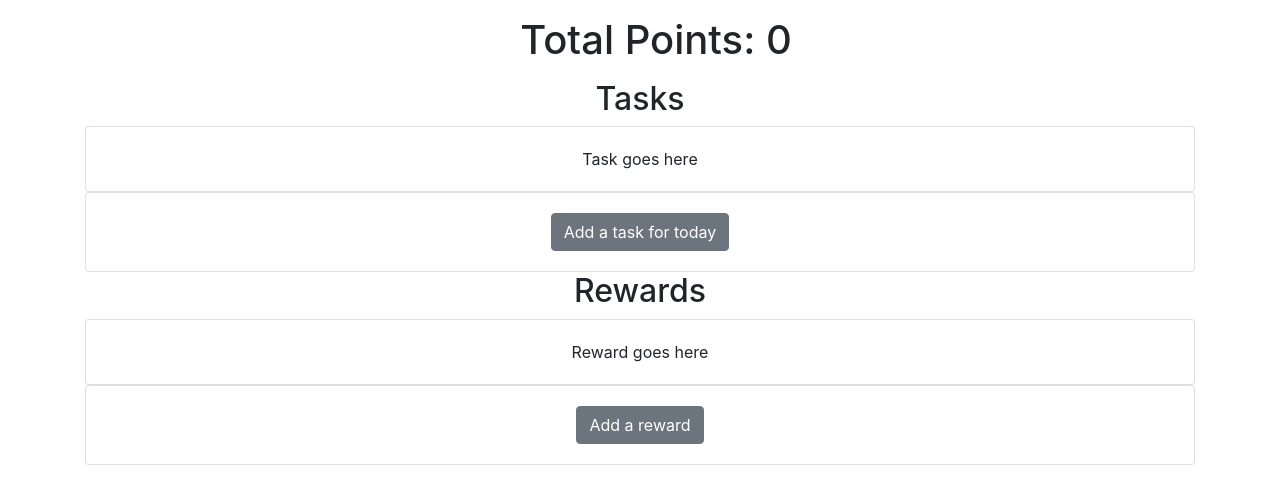
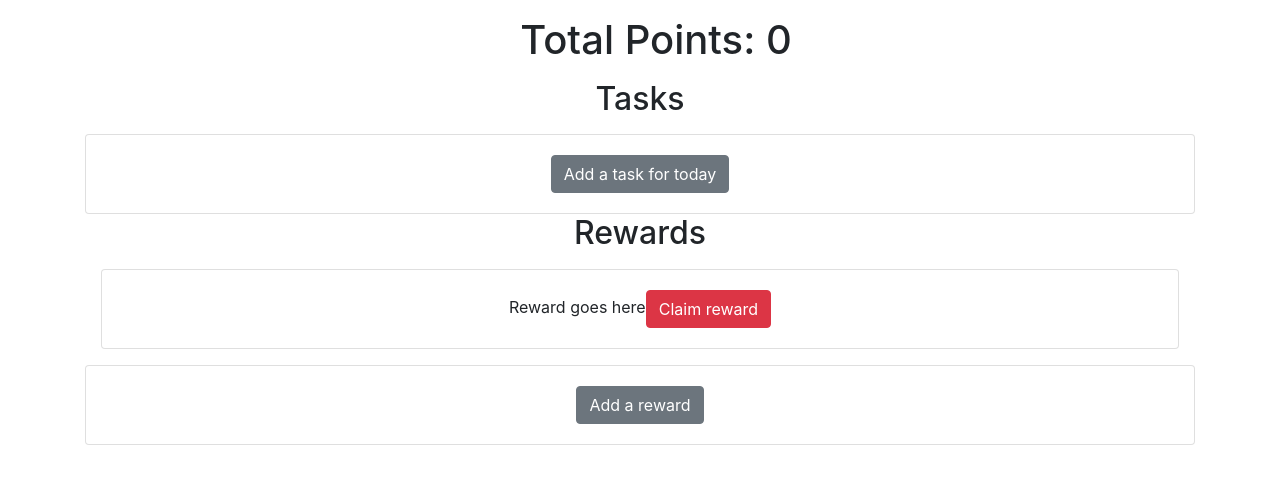
Before and after one commit to jeffkillinger/task-reward, a React (Create React App) app: page / in a window 1280 px wide. Shown: the top 504 px of the page. Built offline with nearby package versions, Linux system fonts and the light colour scheme.

Commit message:
first addition of state

```diff
--- a/src/App.css
+++ b/src/App.css
@@ -16,3 +16,8 @@
 .App-link {
   color: #61dafb;
 }
+
+
+.container {
+  max-width: 50%;
+}
--- a/src/components/Reward.js
+++ b/src/components/Reward.js
@@ -6,6 +6,9 @@ class Reward extends Component {
       <div className="card">
         <div className="card-body">
           Reward goes here
+          <button className="btn btn-danger">
+            Claim reward
+          </button>
         </div>
       </div>
     )
--- a/src/components/RewardList.js
+++ b/src/components/RewardList.js
@@ -4,7 +4,9 @@ import Reward from './Reward';
 class RewardList extends Component {
   render () {
     return(
-      <Reward />
+      <div className="m-3">
+        <Reward />
+      </div>
     )
   }
 }
--- a/src/components/Task.js
+++ b/src/components/Task.js
@@ -6,10 +6,20 @@ class Task extends Component {
       <div className="card">
         <div className="card-body">
           Task goes here
+          <button className="btn btn-primary">
+            Completed
+          </button>
+          <button className="btn btn-warning">
+            Edit
+          </button>
         </div>
       </div>
     )
   }
 }
 
+Task.propTypes = {
+  // check naming conventions -- can i still use "task" and "points" here?
+}
+
 export default Task;
--- a/src/components/TaskList.js
+++ b/src/components/TaskList.js
@@ -2,9 +2,36 @@ import React, { Component } from 'react';
 import Task from './Task';
 
 class TaskList extends Component {
+  constructor() {
+    super();
+    this.state = {
+      tasks: [
+        {
+          id: 1,
+          name: 'Walk dog',
+          points: 50
+        },
+        {
+          id: 2,
+          name: 'Do laundry',
+          points: 100
+        },{
+          id: 3,
+          name: 'Wash dishes',
+          points: 75
+        },
+      ]
+    }
+  }
   render () {
+    const { tasks } = this.state;
+
     return(
-      <Task />
+      <div className="m-3">
+        {tasks.map(task => (
+          <h3>{tasks.name}</h3>
+        ))}
+      </div>
     )
   }
 }
--- a/src/components/TotalPoints.js
+++ b/src/components/TotalPoints.js
@@ -1,13 +1,24 @@
 import React, { Component } from 'react';
+import PropTypes from 'prop-types';
 
 class TotalPoints extends Component {
+  //need something here -- state or bring in props?
   render() {
+    const { points } = this.props;
     return (
       <div className="container m-3">
-        <h1>Total Points: <span>0</span></h1>
+        <h1>Total Points: <span>{points}</span></h1>
       </div>
     )
   }
 }
 
+TotalPoints.defaultProps = {
+  points: 0
+};
+
+TotalPoints.propTypes = {
+  points: PropTypes.number.isRequired
+};
+
 export default TotalPoints;
```
Also changed, not shown: src/components/AddTask.js (+6 -1 lines).
